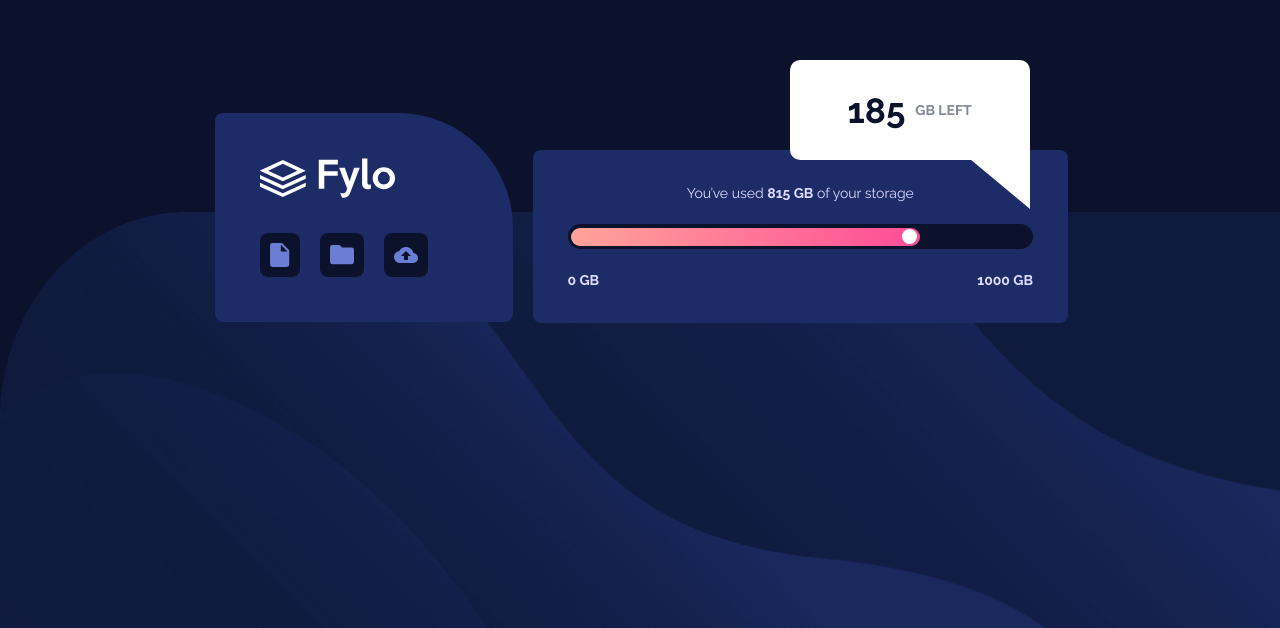
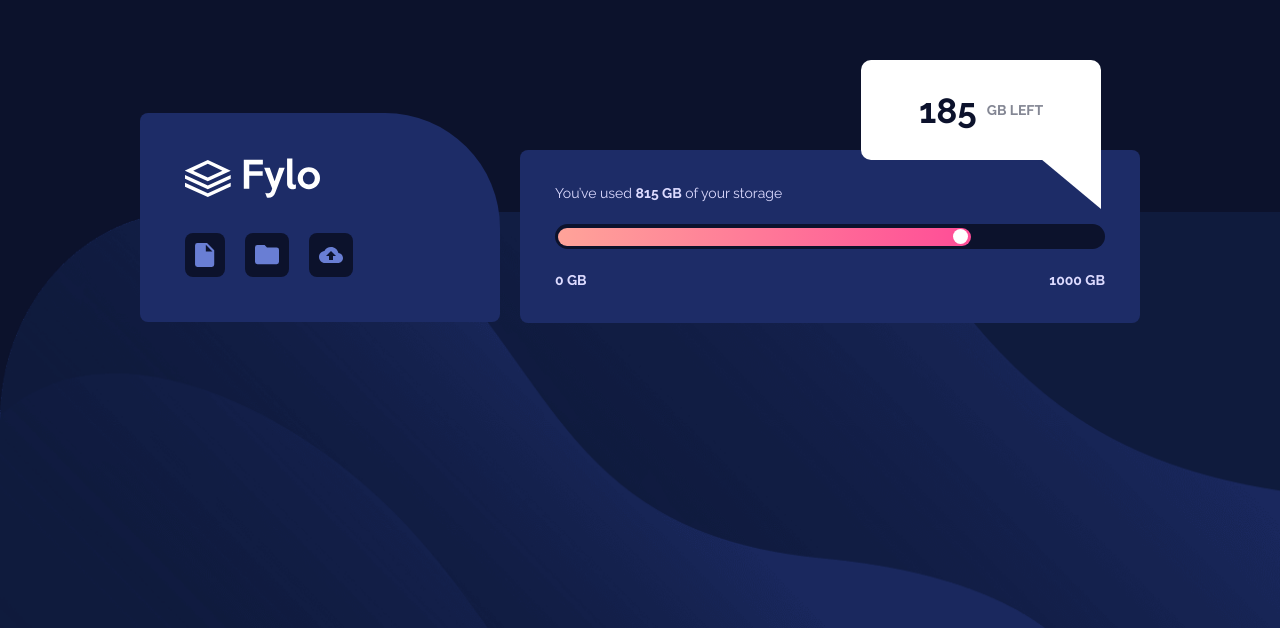
Before and after one commit to Talika-Bajaj/Fylo-Component, a plain HTML site: page index.html in a window 1280 px wide. Shown: the part 172-800 px from the top of the page. Drawn offline with Linux system fonts and the light colour scheme.

Commit message:
Update styles

```diff
--- a/responsive.css
+++ b/responsive.css
@@ -11,7 +11,7 @@
 
     .info {
         width: 100%;
-        grid-template-columns: 35% 63%;
+        grid-template-columns: 36% 62%;
         align-items: baseline;
     }
 
@@ -23,6 +23,7 @@
     .two {
         gap: 23px;
         padding: 35px;
+        text-align: left;
     }
 
     .data-left {
@@ -44,13 +45,13 @@
     }
 }
 
-@media screen and (min-width: 885px ) {
+@media screen and (min-width: 1060px ) {
     .card {
-        width: 850px;
+        width: 1000px;
     }
 
     .data-left {
-        left: 48%;
+        left: 55%;
     }
 
 }
```
